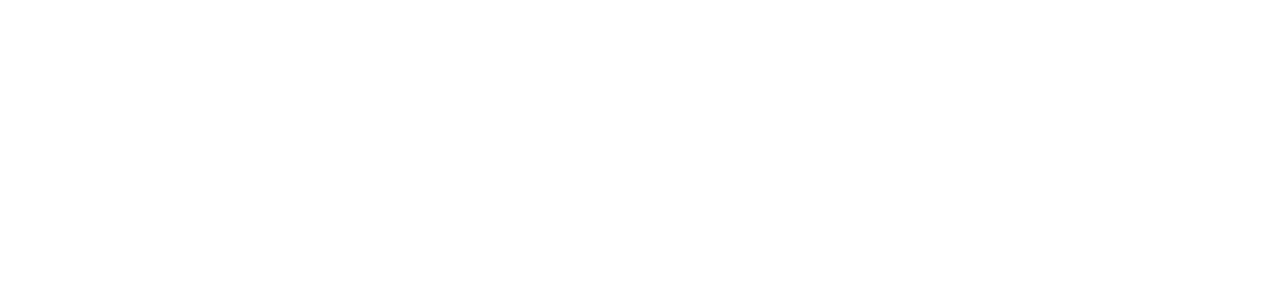
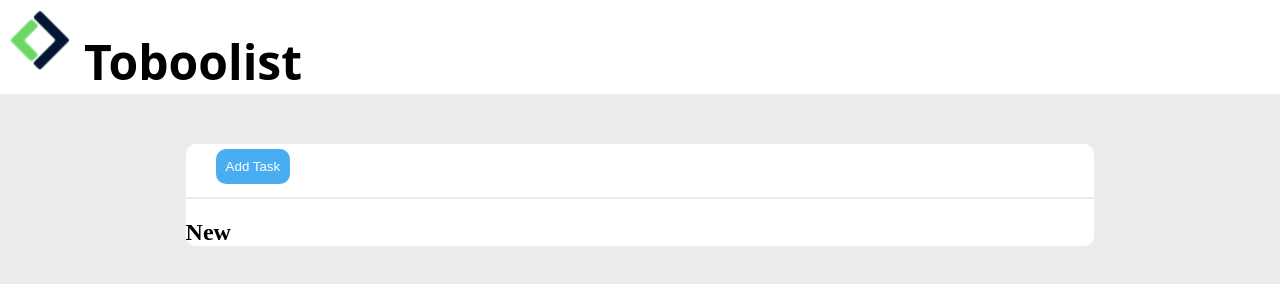
Before and after one commit to alessandropecchini99/html-css-toboolist, a plain HTML site: page index.html in a window 1280 px wide. Drawn offline with Linux system fonts and the light colour scheme.

Commit message:
add nav and add main

```diff
--- a/index.html
+++ b/index.html
@@ -9,12 +9,24 @@
 
 <body>
     <nav>
-
+        <img src="img/Logo.png" alt="Logo" id="logo">
+        <span id="title">Toboolist</span>
     </nav>
 
+
+    <div class="main-conteiner">
+    <div class="conteiner">
+
     <header>
+        <button class="button task">Add Task</button>
 
+        <hr>
+
+        <h2>New</h2>
     </header>
+
+    </div>
+    </div>
 
 </body>
 </html>
--- a/style.css
+++ b/style.css
@@ -1,4 +1,63 @@
+body{
+    background-color: rgb(236, 236, 236);
+    margin: 0%;
+}
+
 /* NAV */
+nav{
+    background-color: white;
+    margin: 0%;
+}
+
+#title{
+    font-size: 3em;
+    font-weight: bold;
+    font-family: 'Open Sans', sans-serif;
+
+}
+
+#logo{
+    width: 60px;
+    padding: 10px;
+}
 
 
 /* HEADER */
+
+.main-conteiner{
+    width: 100%;
+}
+
+.conteiner{
+    width: 71%;
+    height: 30px;
+    margin:10px auto;
+}
+
+header{
+    background-color: white;
+    margin-top: 50px;
+    border-radius: 10px;
+}
+
+.button{
+    padding: 10px;
+    border-radius: 10px;
+    margin-left: 30px;
+    margin-top: 5px;
+    margin-bottom: 5px;
+}
+
+.task{
+    background-color: #48ADF1;
+    color: white;
+    border: #48ADF1;
+}
+
+.section{
+
+}
+
+hr{
+    border: 1px solid rgb(236, 236, 236);
+}
```
